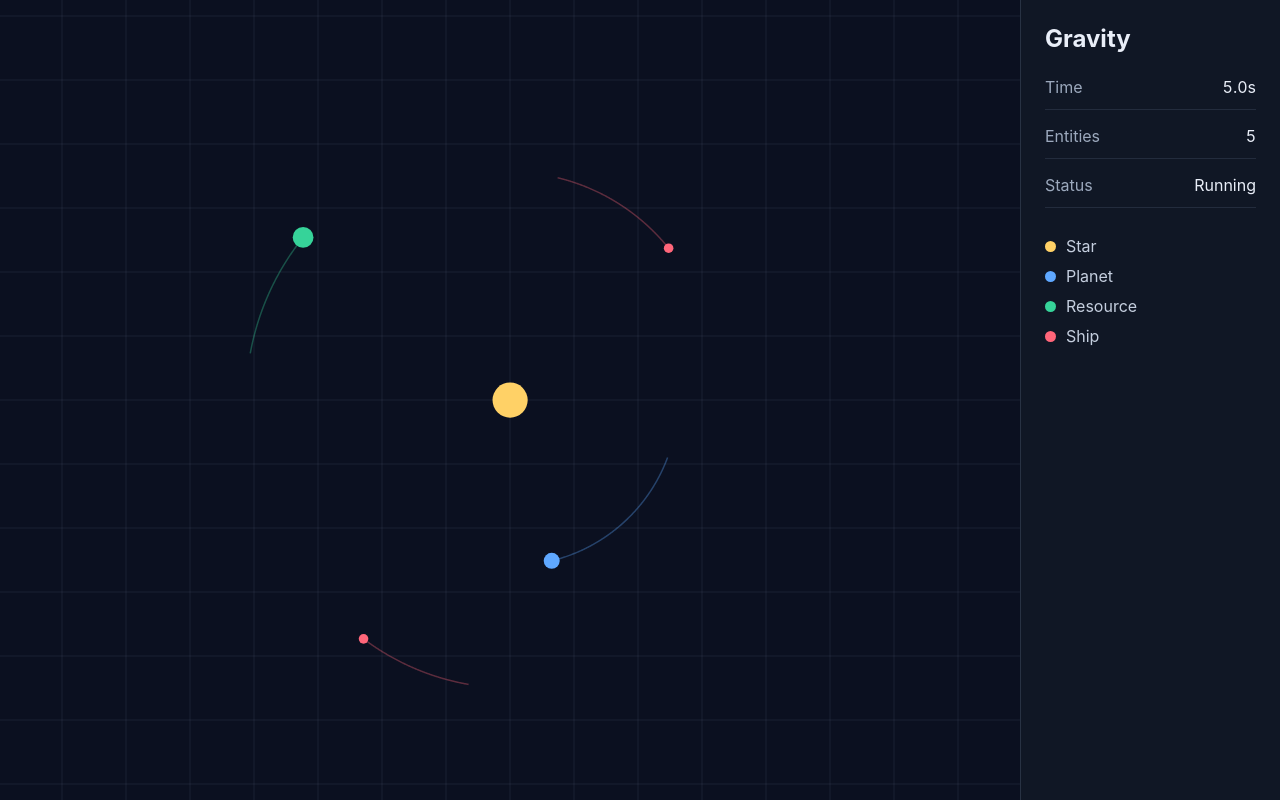
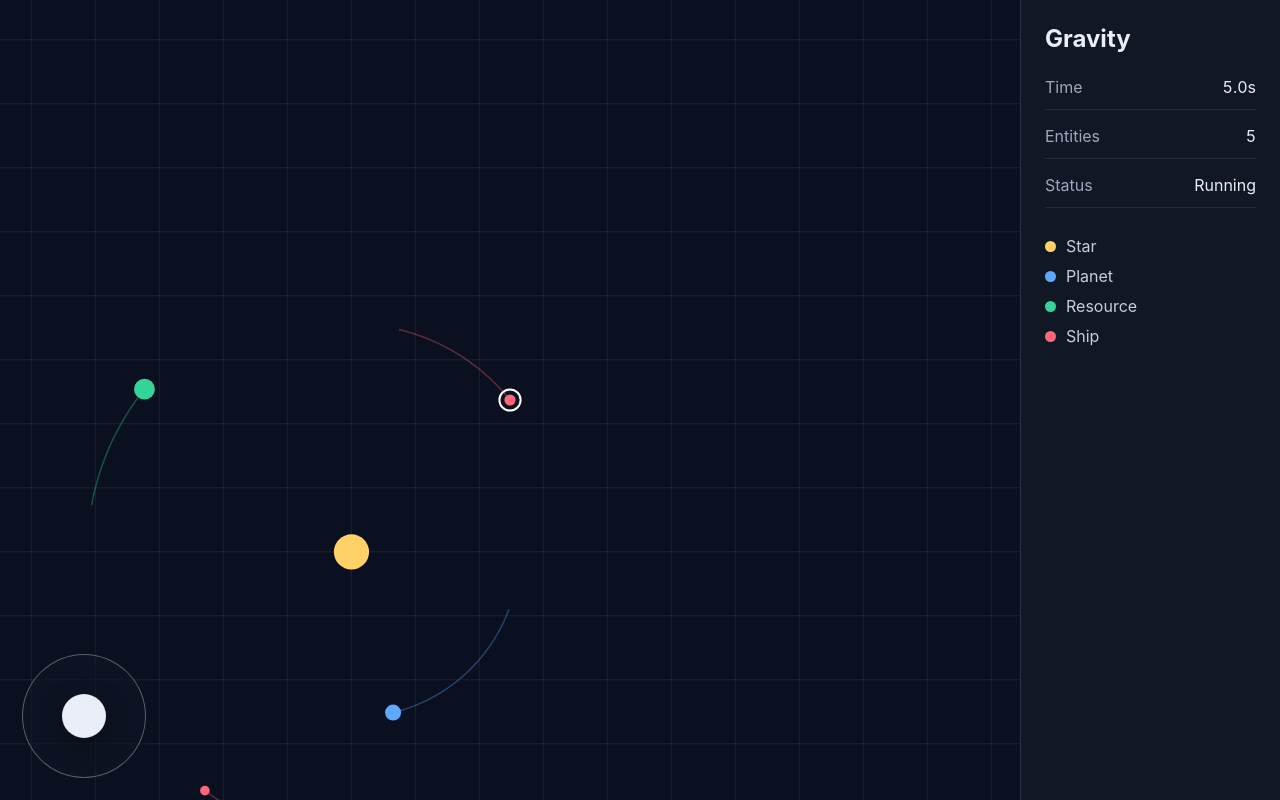
Before and after one commit to tharak/Gravity, a website with bundled scripts: page index.html in a window 1280 px wide. Built offline with nearby package versions, Linux system fonts and the light colour scheme.

Commit message:
Add touch controlled player ship

```diff
--- a/index.html
+++ b/index.html
@@ -10,6 +10,11 @@
     <main class="app-shell">
       <section class="sim-panel" aria-label="Gravity simulator">
         <canvas id="gravity-canvas" width="1280" height="720"></canvas>
+        <div id="touch-joystick" class="touch-joystick" aria-label="Ship thrust control">
+          <div class="touch-joystick__ring">
+            <div class="touch-joystick__handle"></div>
+          </div>
+        </div>
       </section>
       <aside class="hud" aria-label="Simulator data">
         <h1>Gravity</h1>
--- a/src/ecs/components.js
+++ b/src/ecs/components.js
@@ -3,9 +3,11 @@ export const Component = Object.freeze({
   BodyKind: "bodyKind",
   Mass: "mass",
   OrbitTrail: "orbitTrail",
+  PlayerControlled: "playerControlled",
   Position: "position",
   Radius: "radius",
   Resource: "resource",
+  Thrust: "thrust",
   Velocity: "velocity"
 });
 
--- a/src/game/factory.js
+++ b/src/game/factory.js
@@ -10,6 +10,14 @@ export function createBody(world, body) {
   addComponent(world, entity, Component.Mass, { value: body.mass });
   addComponent(world, entity, Component.Radius, { value: body.radius });
   addComponent(world, entity, Component.OrbitTrail, { points: [] });
+
+  if (body.playerControlled) {
+    addComponent(world, entity, Component.PlayerControlled, { inputId: body.playerControlled });
+  }
+
+  if (body.thrust) {
+    addComponent(world, entity, Component.Thrust, { acceleration: body.thrust.acceleration });
+  }
 
   if (body.resources) {
     addComponent(world, entity, Component.Resource, { ...body.resources });
@@ -55,7 +63,9 @@ export function seedStarterSystem(world) {
     vx: 45,
     vy: 0,
     mass: 2,
-    radius: 6
+    radius: 7,
+    playerControlled: "player-one",
+    thrust: { acceleration: 96 }
   });
 
   createBody(world, {
--- a/src/game/simulation.js
+++ b/src/game/simulation.js
@@ -1,6 +1,7 @@
 import { Component } from "../ecs/components.js";
 import { applyGravity } from "../systems/gravitySystem.js";
 import { integrateMotion } from "../systems/integrationSystem.js";
+import { applyPlayerInput } from "../systems/playerInputSystem.js";
 import { recordTrails } from "../systems/trailSystem.js";
 
 export const defaultSimulationConfig = Object.freeze({
@@ -12,6 +13,7 @@ export const defaultSimulationConfig = Object.freeze({
 
 export function createSimulation(world, config = {}) {
   const settings = { ...defaultSimulationConfig, ...config };
+  const inputById = settings.inputById ?? {};
   let accumulator = 0;
 
   return {
@@ -20,6 +22,7 @@ export function createSimulation(world, config = {}) {
       accumulator += Math.min(deltaSeconds, 0.25);
       while (accumulator >= settings.fixedDeltaSeconds) {
         applyGravity(world, settings);
+        applyPlayerInput(world, inputById);
         integrateMotion(world, settings.fixedDeltaSeconds);
         recordTrails(world, settings.maxTrailLength);
         accumulator -= settings.fixedDeltaSeconds;
--- /dev/null
+++ b/src/input/playerInput.js
@@ -0,0 +1,68 @@
+export function createPlayerInput() {
+  return {
+    active: false,
+    x: 0,
+    y: 0,
+    strength: 0
+  };
+}
+
+export function bindTouchJoystick(root, input) {
+  const handle = root.querySelector(".touch-joystick__handle");
+  const maxDistance = 40;
+  let activePointerId = null;
+  let center = { x: 0, y: 0 };
+
+  function begin(pointerEvent) {
+    activePointerId = pointerEvent.pointerId;
+    root.setPointerCapture(activePointerId);
+    center = getCenter(root);
+    update(pointerEvent);
+  }
+
+  function update(pointerEvent) {
+    if (activePointerId !== pointerEvent.pointerId) {
+      return;
+    }
+
+    const dx = pointerEvent.clientX - center.x;
+    const dy = pointerEvent.clientY - center.y;
+    const distance = Math.hypot(dx, dy);
+    const clampedDistance = Math.min(distance, maxDistance);
+    const angle = Math.atan2(dy, dx);
+    const handleX = Math.cos(angle) * clampedDistance;
+    const handleY = Math.sin(angle) * clampedDistance;
+
+    input.active = distance > 4;
+    input.x = input.active ? handleX / maxDistance : 0;
+    input.y = input.active ? handleY / maxDistance : 0;
+    input.strength = input.active ? clampedDistance / maxDistance : 0;
+    handle.style.transform = `translate(${handleX}px, ${handleY}px)`;
+  }
+
+  function end(pointerEvent) {
+    if (activePointerId !== pointerEvent.pointerId) {
+      return;
+    }
+
+    activePointerId = null;
+    input.active = false;
+    input.x = 0;
+    input.y = 0;
+    input.strength = 0;
+    handle.style.transform = "translate(0, 0)";
+  }
+
+  root.addEventListener("pointerdown", begin);
+  root.addEventListener("pointermove", update);
+  root.addEventListener("pointerup", end);
+  root.addEventListener("pointercancel", end);
+}
+
+function getCenter(element) {
+  const bounds = element.getBoundingClientRect();
+  return {
+    x: bounds.left + bounds.width / 2,
+    y: bounds.top + bounds.height / 2
+  };
+}
--- a/src/main.js
+++ b/src/main.js
@@ -1,4 +1,7 @@
+import { Component } from "./ecs/components.js";
+import { getComponent, queryEntities } from "./ecs/world.js";
 import { createSimulation } from "./game/simulation.js";
+import { createPlayerInput, bindTouchJoystick } from "./input/playerInput.js";
 import { createStarterScene } from "./scenes/starterScene.js";
 import { createCamera } from "./rendering/camera.js";
 import { renderWorld } from "./rendering/canvasRenderer.js";
@@ -8,9 +11,11 @@ const context = canvas.getContext("2d");
 const hudTime = document.querySelector("#hud-time");
 const hudEntities = document.querySelector("#hud-entities");
 const hudStatus = document.querySelector("#hud-status");
+const joystick = document.querySelector("#touch-joystick");
 
 const world = createStarterScene();
-const simulation = createSimulation(world);
+const playerInput = createPlayerInput();
+const simulation = createSimulation(world, { inputById: { "player-one": playerInput } });
 const camera = createCamera(canvas);
 
 let previousTimestamp = performance.now();
@@ -28,17 +33,30 @@ function tick(timestamp) {
   previousTimestamp = timestamp;
 
   simulation.step(deltaSeconds);
+  updateCamera();
   renderWorld(context, canvas, world, camera);
   updateHud();
   requestAnimationFrame(tick);
 }
 
+function updateCamera() {
+  const player = queryEntities(world, [Component.PlayerControlled, Component.Position])[0];
+  if (player === undefined) {
+    return;
+  }
+
+  const position = getComponent(world, player, Component.Position);
+  camera.x = position.x;
+  camera.y = position.y;
+}
+
 function updateHud() {
   hudTime.textContent = `${world.time.toFixed(1)}s`;
   hudEntities.textContent = String(world.entities.size);
-  hudStatus.textContent = "Running";
+  hudStatus.textContent = playerInput.active ? "Thrusting" : "Running";
 }
 
 window.addEventListener("resize", resizeCanvas);
+bindTouchJoystick(joystick, playerInput);
 resizeCanvas();
 requestAnimationFrame(tick);
--- a/src/rendering/canvasRenderer.js
+++ b/src/rendering/canvasRenderer.js
@@ -64,11 +64,20 @@ function drawBodies(context, canvas, world, camera) {
     const position = getComponent(world, entity, Component.Position);
     const radius = getComponent(world, entity, Component.Radius).value * camera.zoom;
     const screen = worldToScreen(camera, canvas, position);
+    const isPlayer = getComponent(world, entity, Component.PlayerControlled) !== undefined;
 
     context.fillStyle = bodyColors[kind];
     context.beginPath();
     context.arc(screen.x, screen.y, Math.max(radius, 3), 0, Math.PI * 2);
     context.fill();
+
+    if (isPlayer) {
+      context.strokeStyle = "#ffffff";
+      context.lineWidth = 2;
+      context.beginPath();
+      context.arc(screen.x, screen.y, Math.max(radius + 5, 8), 0, Math.PI * 2);
+      context.stroke();
+    }
   }
   context.restore();
 }
--- a/src/styles/app.css
+++ b/src/styles/app.css
@@ -23,9 +23,11 @@ body {
 }
 
 .sim-panel {
+  position: relative;
   min-width: 0;
   min-height: 100vh;
   background: #0b1020;
+  touch-action: none;
 }
 
 #gravity-canvas {
@@ -104,6 +106,39 @@ body {
   background: #ff667a;
 }
 
+.touch-joystick {
+  position: absolute;
+  left: max(18px, env(safe-area-inset-left));
+  bottom: max(18px, env(safe-area-inset-bottom));
+  width: 132px;
+  height: 132px;
+  display: grid;
+  place-items: center;
+  touch-action: none;
+  user-select: none;
+}
+
+.touch-joystick__ring {
+  position: relative;
+  width: 124px;
+  height: 124px;
+  border: 1px solid rgba(233, 238, 248, 0.34);
+  border-radius: 50%;
+  background: rgba(16, 23, 37, 0.58);
+}
+
+.touch-joystick__handle {
+  position: absolute;
+  left: 50%;
+  top: 50%;
+  width: 44px;
+  height: 44px;
+  margin: -22px 0 0 -22px;
+  border-radius: 50%;
+  background: #e9eef8;
+  box-shadow: 0 8px 24px rgba(0, 0, 0, 0.35);
+}
+
 @media (max-width: 760px) {
   body {
     overflow: auto;
--- /dev/null
+++ b/src/systems/playerInputSystem.js
@@ -0,0 +1,22 @@
+import { Component } from "../ecs/components.js";
+import { getComponent, queryEntities } from "../ecs/world.js";
+
+export function applyPlayerInput(world, inputById) {
+  for (const entity of queryEntities(world, [
+    Component.Acceleration,
+    Component.PlayerControlled,
+    Component.Thrust
+  ])) {
+    const acceleration = getComponent(world, entity, Component.Acceleration);
+    const player = getComponent(world, entity, Component.PlayerControlled);
+    const thrust = getComponent(world, entity, Component.Thrust);
+    const input = inputById[player.inputId];
+
+    if (!input?.active) {
+      continue;
+    }
+
+    acceleration.x += input.x * thrust.acceleration * input.strength;
+    acceleration.y += input.y * thrust.acceleration * input.strength;
+  }
+}
```
Also changed, not shown: tests/playerInput.test.js (added, +62 -0 lines), README.md.
